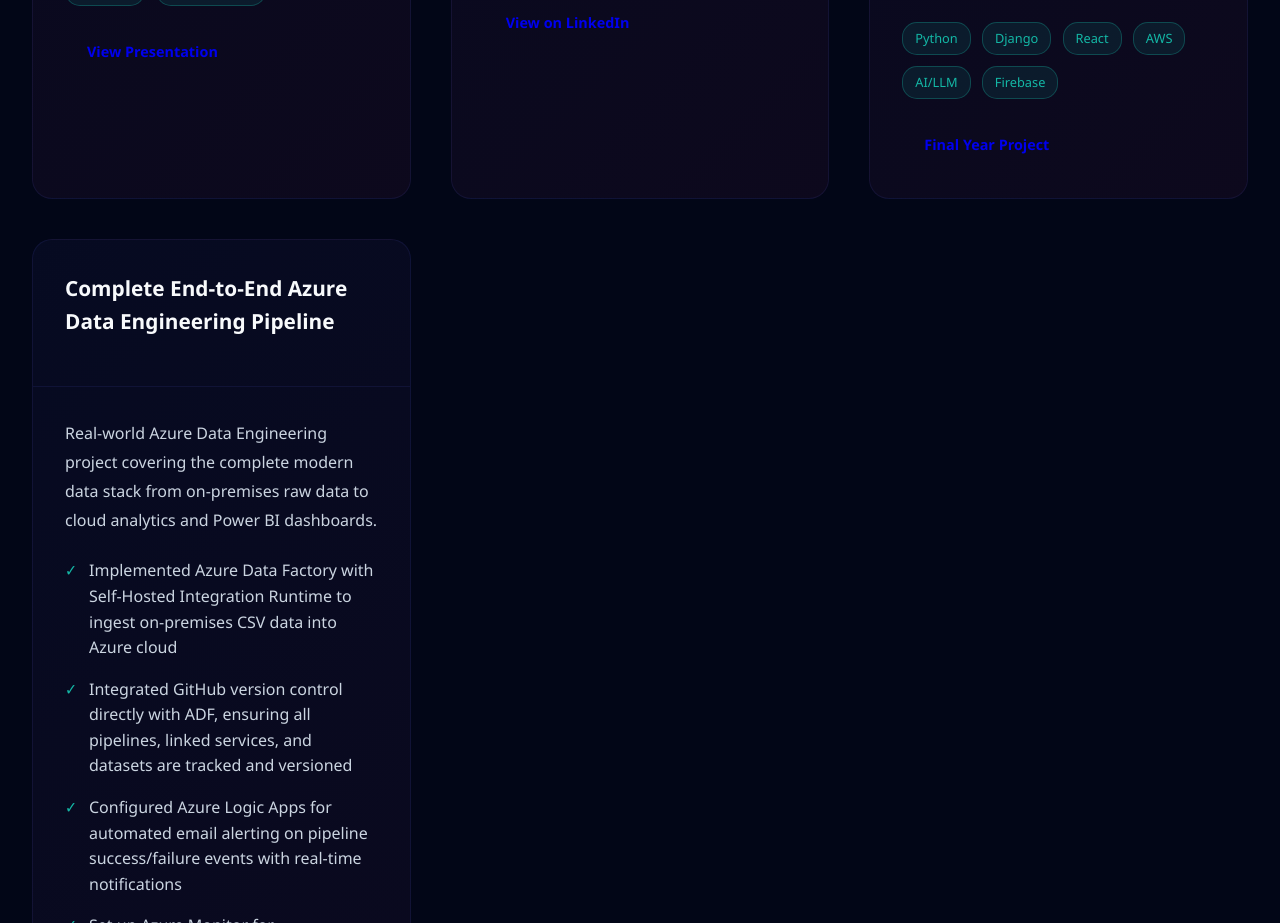
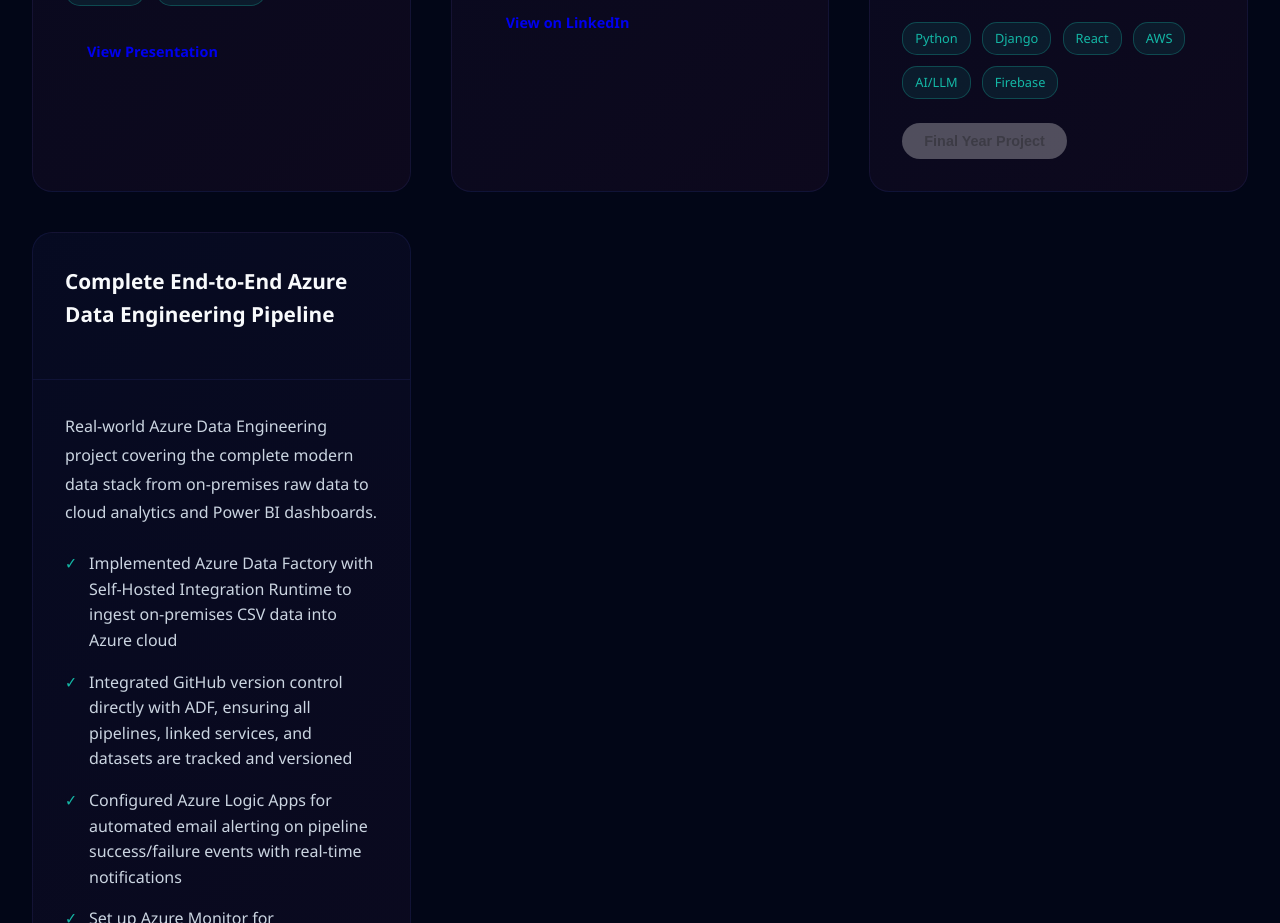
Before and after one commit to MuhammadSohaibRashid/my-portfolio, a React (Create React App) app: page / in a window 1280 px wide. Shown: the part 5120-6043 px from the top of the page. Built offline with nearby package versions, Linux system fonts and the light colour scheme.

Commit message:
fixed vercel build deployment issues

```diff
--- a/src/App.js
+++ b/src/App.js
@@ -293,7 +293,8 @@
                   <span>Firebase</span>
                 </div>
                 <div className="project-links">
-                  <a href="#" className="btn small">Final Year Project</a>
+                  <button className="btn small" disabled>Final Year Project</button>
+
                 </div>
               </div>
             </div>
```
